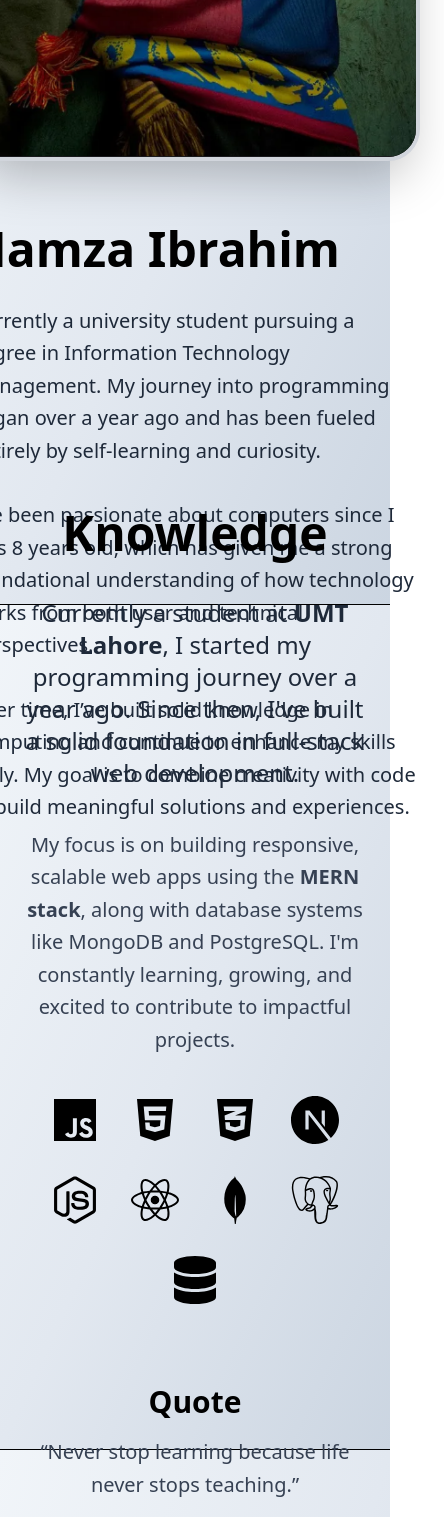
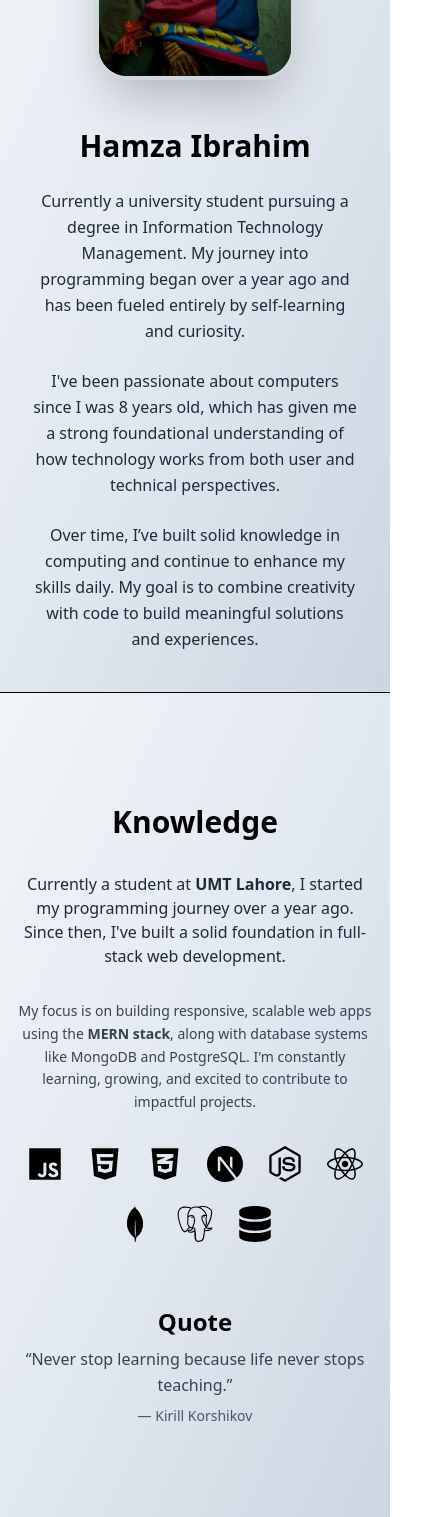
Before and after one commit to Hamza61988/show, a Next.js app: page / in a window 390 px wide. Shown: the part 240-1757 px from the top of the page, 444 px wide, since content can reach past the window. Built offline with nearby package versions, Linux system fonts and the light colour scheme.

Commit message:
made it for mobile

```diff
--- a/src/app/componenets/Study.tsx
+++ b/src/app/componenets/Study.tsx
@@ -16,23 +16,24 @@ import {
 
 export default function StudyInfo() {
   return (
-    <div className="relative h-screen bg-gradient-to-br from-[#f1f5f9] via-[#e2e8f0] to-[#cbd5e1] flex items-center justify-center py-10 px-6">
-      <div className="relative z-10 text-center space-y-10 max-w-4xl mx-auto">
+    <div className="relative min-h-screen bg-gradient-to-br from-[#f1f5f9] via-[#e2e8f0] to-[#cbd5e1] flex items-center justify-center py-10 px-4 sm:px-6">
+      <div className="relative z-10 text-center space-y-8 sm:space-y-10 max-w-4xl mx-auto">
+
         {/* Title */}
-        <h1 className="text-5xl font-extrabold text-black">Knowledge</h1>
+        <h1 className="text-3xl sm:text-5xl font-extrabold text-black">Knowledge</h1>
 
         {/* Introduction */}
-        <p className="text-2xl text-gray-800 font-medium">
+        <p className="text-base sm:text-2xl text-gray-800 font-medium">
           Currently a student at <strong>UMT Lahore</strong>, I started my programming journey over a year ago.
           Since then, I've built a solid foundation in full-stack web development.
         </p>
-        <p className="text-xl text-gray-700 leading-relaxed font-medium">
+        <p className="text-sm sm:text-xl text-gray-700 leading-relaxed font-medium">
           My focus is on building responsive, scalable web apps using the <strong>MERN stack</strong>, along with database systems like MongoDB and PostgreSQL.
           I'm constantly learning, growing, and excited to contribute to impactful projects.
         </p>
 
         {/* Tech Icons */}
-        <div className="flex flex-wrap justify-center gap-8 text-5xl text-black">
+        <div className="flex flex-wrap justify-center gap-6 sm:gap-8 text-4xl sm:text-5xl text-black">
           <FaJs title="JavaScript" className="transition-transform duration-300 hover:scale-110" />
           <FaHtml5 title="HTML5" className="transition-transform duration-300 hover:scale-110" />
           <FaCss3Alt title="CSS3" className="transition-transform duration-300 hover:scale-110" />
@@ -45,12 +46,12 @@ export default function StudyInfo() {
         </div>
 
         {/* Inspirational Quote */}
-        <div className="pt-10 space-y-4">
-          <h2 className="text-3xl font-bold text-black"> Quote</h2>
-          <p className="text-xl text-gray-700 leading-relaxed font-medium">
+        <div className="pt-8 sm:pt-10 space-y-2 sm:space-y-4">
+          <h2 className="text-2xl sm:text-3xl font-bold text-black">Quote</h2>
+          <p className="text-base sm:text-xl text-gray-700 leading-relaxed font-medium">
             “Never stop learning because life never stops teaching.”
           </p>
-          <p className="text-lg text-gray-600">— Kirill Korshikov</p>
+          <p className="text-sm sm:text-lg text-gray-600">— Kirill Korshikov</p>
         </div>
       </div>
     </div>
--- a/src/app/page.tsx
+++ b/src/app/page.tsx
@@ -20,20 +20,18 @@ export default function Home() {
 
   return (
     <div>
-      {/* Bottom Gradient Overlay */}
       <div className="absolute bottom-0 left-0 w-full h-22 bg-gradient-to-b from-transparent to-white z-0" />
 
-      {/* Who I Am Section */}
       <div
         ref={whoIAmRef}
-        className="h-screen bg-gradient-to-br from-[#f1f5f9] via-[#e2e8f0] to-[#cbd5e1] flex items-center justify-center relative"
+        className="min-h-screen bg-gradient-to-br from-[#f1f5f9] via-[#e2e8f0] to-[#cbd5e1] flex items-center justify-center relative px-4 sm:px-6"
       >
-        <div className="min-h-screen py-20 px-6 z-10 relative">
-          <div className="max-w-6xl mx-auto flex flex-col md:flex-row items-center gap-16">
+        <div className="py-10 sm:py-20 px-4 sm:px-6 z-10 relative w-full">
+          <div className="max-w-6xl mx-auto flex flex-col md:flex-row items-center gap-12 sm:gap-16">
             {/* Image Section */}
             <div className="w-full md:w-1/2 flex justify-center">
               <div
-                className={`w-[450px] h-[620px] bg-black rounded-[2rem] border-4 border-gray-300 shadow-2xl overflow-hidden flex items-center justify-center transform transition-transform duration-700 ${
+                className={`w-[200px] h-[280px] sm:w-[300px] sm:h-[480px] md:w-[450px] md:h-[620px] bg-black rounded-[2rem] border-4 border-gray-300 shadow-2xl overflow-hidden flex items-center justify-center transform transition-transform duration-700 ${
                   showWhoIAm ? 'scale-100' : 'scale-90'
                 }`}
               >
@@ -46,16 +44,20 @@ export default function Home() {
             </div>
 
             {/* Text Section */}
-            <div className="w-full md:w-1/2 space-y-8">
-              <h2 className="text-5xl font-extrabold text-black">Hamza Ibrahim</h2>
-              <p className="text-xl text-gray-800 leading-relaxed font-medium">
-                Currently a university student pursuing a degree in Information Technology Management. My journey into programming began over a year ago and has been fueled entirely by self-learning and curiosity.
+            <div className="w-full md:w-1/2 space-y-6 sm:space-y-8 text-center md:text-left">
+              <h2 className="text-3xl sm:text-4xl md:text-5xl font-extrabold text-black">
+                Hamza Ibrahim
+              </h2>
+              <p className="text-base sm:text-lg md:text-xl text-gray-800 leading-relaxed font-medium">
+                Currently a university student pursuing a degree in Information Technology Management.
+                My journey into programming began over a year ago and has been fueled entirely by self-learning and curiosity.
               </p>
-              <p className="text-xl text-gray-800 leading-relaxed font-medium">
+              <p className="text-base sm:text-lg md:text-xl text-gray-800 leading-relaxed font-medium">
                 I've been passionate about computers since I was 8 years old, which has given me a strong foundational understanding of how technology works from both user and technical perspectives.
               </p>
-              <p className="text-xl text-gray-800 leading-relaxed font-medium">
-                Over time, I’ve built solid knowledge in computing and continue to enhance my skills daily. My goal is to combine creativity with code to build meaningful solutions and experiences.
+              <p className="text-base sm:text-lg md:text-xl text-gray-800 leading-relaxed font-medium">
+                Over time, I’ve built solid knowledge in computing and continue to enhance my skills daily.
+                My goal is to combine creativity with code to build meaningful solutions and experiences.
               </p>
             </div>
           </div>
```
